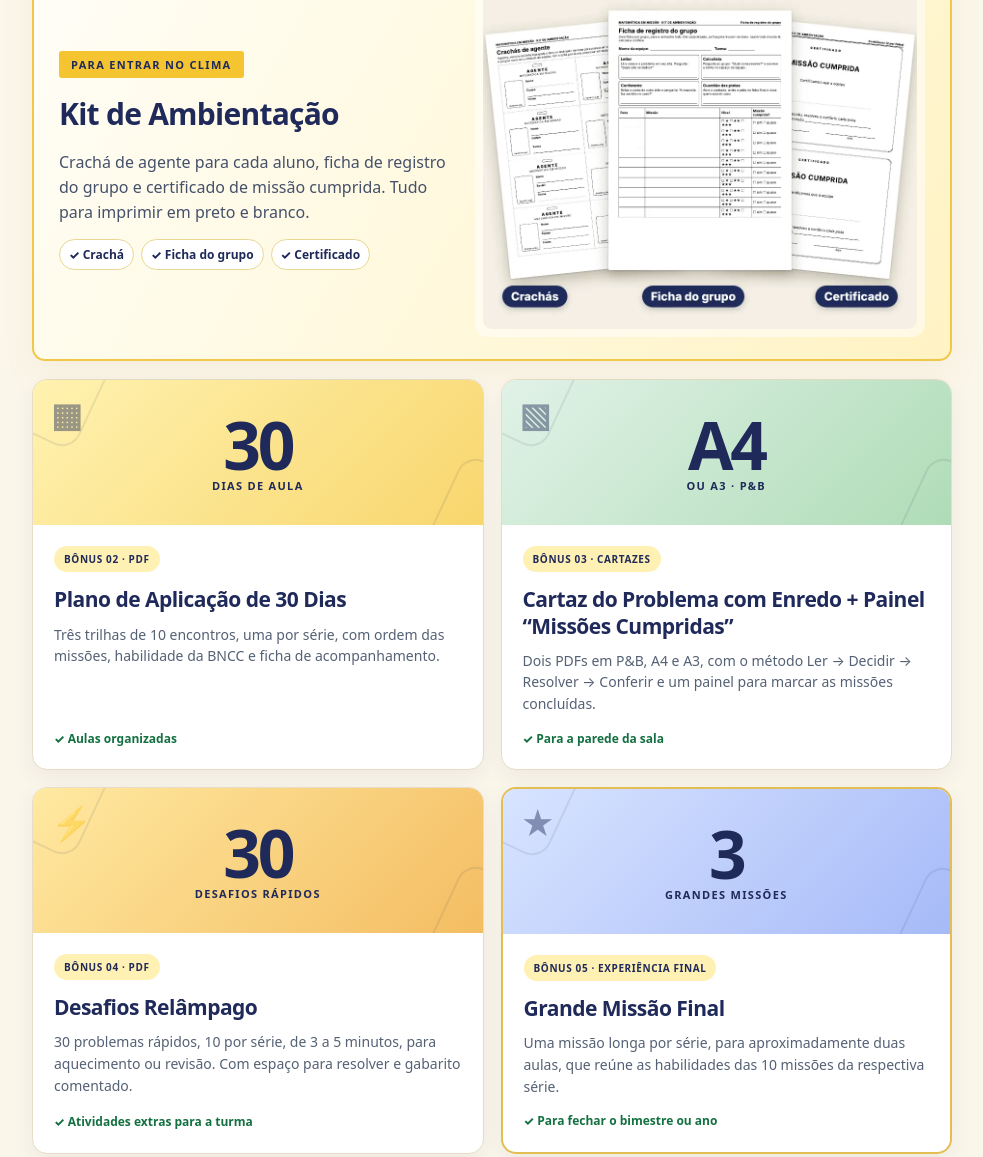
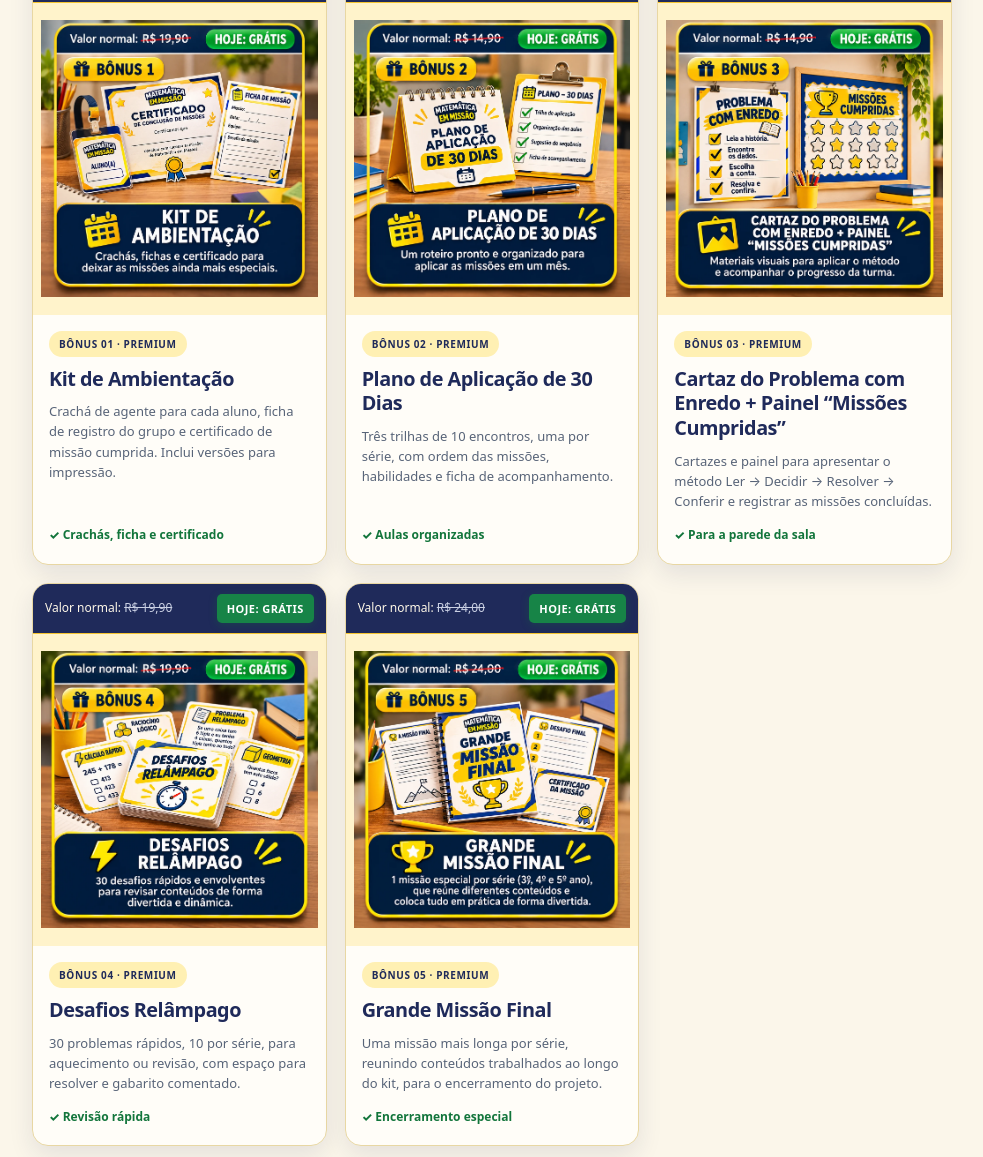
Before and after one commit to israelviitor/matematica-em-missao, a website: page index.html in a window 1280 px wide. Shown: the part 5613-6770 px from the top of the page, without its empty margins (148-1131 px from the left). Drawn offline with Linux system fonts and the light colour scheme.

Commit message:
Atualizar prévia dos cinco bônus com novos mockups originais WebP

```diff
--- a/index.html
+++ b/index.html
@@ -394,6 +394,27 @@ section.hero-editable.hero-conversion:after{background:linear-gradient(90deg,#06
 .teacher-voices .tv-preview-label{font-size:11px;color:#6b7280;text-align:center;margin:12px 18px 0}
 @media(max-width:630px){.teacher-voices{padding:55px 0 60px}.teacher-voices .tv-heading{margin-bottom:25px}.teacher-voices .tv-track{gap:12px;padding:5px 12px 15px}.teacher-voices .tv-card{width:min(72vw,270px);height:500px}}
 @media(prefers-reduced-motion:reduce){.teacher-voices .tv-viewport{scroll-behavior:auto}}
+
+/* Nova apresentação visual dos cinco bônus — branch de testes */
+.bonus-visual-grid{display:grid;grid-template-columns:repeat(3,minmax(0,1fr));gap:18px;margin:24px auto 8px;align-items:stretch}
+.bonus-visual-card{border:1.5px solid #e8d7a3;border-radius:16px;background:#fffdf8;overflow:hidden;box-shadow:0 9px 24px rgba(31,42,90,.1);display:flex;flex-direction:column;min-width:0;transition:transform .2s ease,box-shadow .2s ease}
+.bonus-visual-card:hover{transform:translateY(-3px);box-shadow:0 16px 30px rgba(31,42,90,.15)}
+.bonus-visual-media{padding:8px;background:#fff3cb}
+.bonus-visual-media img{display:block;width:100%;height:auto;aspect-ratio:1/1.07;object-fit:contain;object-position:center;border-radius:9px}
+.bonus-visual-copy{display:flex;flex:1;flex-direction:column;align-items:flex-start;padding:16px 16px 19px;gap:10px}
+.bonus-visual-copy .bonus-label{font-size:10px}
+.bonus-visual-copy h3{font-size:clamp(17px,1.55vw,20px);line-height:1.25;color:#1f2a5a;margin:0}
+.bonus-visual-copy p{font-size:13px;line-height:1.55;color:#586478;margin:0 0 4px}
+.bonus-visual-copy .bonus-pill{margin-top:auto;font-size:12px;color:#12753b}
+@media(max-width:800px){.bonus-visual-grid{grid-template-columns:repeat(2,minmax(0,1fr));gap:13px}.bonus-visual-copy{padding:14px}}
+@media(max-width:520px){.bonus-visual-grid{grid-template-columns:1fr;max-width:390px;gap:17px}.bonus-visual-media{padding:9px}.bonus-visual-media img{aspect-ratio:auto;max-height:470px}.bonus-visual-copy{padding:16px 17px 20px}.bonus-visual-copy h3{font-size:20px}.bonus-visual-copy p{font-size:14px}}
+@media(prefers-reduced-motion:reduce){.bonus-visual-card{transition:none}}
+
+/* Faixa de valor acima do mockup, como na referência */
+.bonus-visual-price{display:flex;justify-content:space-between;align-items:center;gap:8px;padding:10px 12px;background:#1f2a5a;color:#fff8e8;border-bottom:1px solid #f5c431;font-size:12px;line-height:1.2}
+.bonus-visual-price del{color:#cad0e3;text-decoration-thickness:1px}
+.bonus-visual-price strong{display:inline-block;background:#178447;color:#fff;border-radius:5px;font-weight:900;letter-spacing:.04em;font-size:11px;white-space:nowrap;padding:8px 10px;box-shadow:0 2px 8px #146b3955}
+@media(max-width:520px){.bonus-visual-price{font-size:12px;padding:11px 12px}.bonus-visual-price strong{font-size:11px;padding:8px 10px}}
 </style>
 </head>
 <body>
@@ -501,16 +522,28 @@ section.hero-editable.hero-conversion:after{background:linear-gradient(90deg,#06
     <p class="formato emailnote">Tudo em PDF. Você recebe o acesso no e-mail assim que o pagamento é aprovado e pode imprimir para as suas turmas sempre que precisar.</p>
     <div class="bonus-collection" aria-label="Cinco bônus exclusivos do plano Premium">
   <div class="bonus-collection-head"><span class="eyebrow">EXCLUSIVOS DO PREMIUM</span><h3>5 bônus para transformar missões em aulas completas</h3><p>Da preparação à revisão final, tudo organizado para usar com a turma.</p></div>
-  <div class="bonus bonus-premium"><span class="ribbon">BÔNUS 01</span>
-    <div class="bonus-copy"><span class="eyebrow">PARA ENTRAR NO CLIMA</span><h3>Kit de Ambientação</h3><p>Crachá de agente para cada aluno, ficha de registro do grupo e certificado de missão cumprida. Tudo para imprimir em preto e branco.</p><div class="bonus-tags"><span>✓ Crachá</span><span>✓ Ficha do grupo</span><span>✓ Certificado</span></div></div>
-    <div class="bonus-art"><img src="img/bonus.webp" width="900" height="700" alt="Crachás, ficha do grupo e certificado de missão cumprida" loading="lazy" decoding="async"></div>
-  </div>
-  <div class="bonus-new-grid">
-    <article class="bonus-new-card"><div class="bonus-new-illustration" aria-hidden="true"><span class="bonus-icon">▦</span><span class="bonus-illustration-number">30</span><small>DIAS DE AULA</small></div><div class="bonus-new-content"><span class="bonus-label">BÔNUS 02 · PDF</span><h3>Plano de Aplicação de 30 Dias</h3><p>Três trilhas de 10 encontros, uma por série, com ordem das missões, habilidade da BNCC e ficha de acompanhamento.</p><span class="bonus-pill">✓ Aulas organizadas</span></div></article>
-    <article class="bonus-new-card"><div class="bonus-new-illustration challenges" aria-hidden="true"><span class="bonus-icon">▧</span><span class="bonus-illustration-number">A4</span><small>OU A3 · P&amp;B</small></div><div class="bonus-new-content"><span class="bonus-label">BÔNUS 03 · CARTAZES</span><h3>Cartaz do Problema com Enredo + Painel “Missões Cumpridas”</h3><p>Dois PDFs em P&amp;B, A4 e A3, com o método Ler → Decidir → Resolver → Conferir e um painel para marcar as missões concluídas.</p><span class="bonus-pill">✓ Para a parede da sala</span></div></article>
-    <article class="bonus-new-card"><div class="bonus-new-illustration relampagos" aria-hidden="true"><span class="bonus-icon">⚡</span><span class="bonus-illustration-number">30</span><small>DESAFIOS RÁPIDOS</small></div><div class="bonus-new-content"><span class="bonus-label">BÔNUS 04 · PDF</span><h3>Desafios Relâmpago</h3><p>30 problemas rápidos, 10 por série, de 3 a 5 minutos, para aquecimento ou revisão. Com espaço para resolver e gabarito comentado.</p><span class="bonus-pill">✓ Atividades extras para a turma</span></div></article>
-    <article class="bonus-new-card bonus-final"><div class="bonus-new-illustration finais" aria-hidden="true"><span class="bonus-icon">★</span><span class="bonus-illustration-number">3</span><small>GRANDES MISSÕES</small></div><div class="bonus-new-content"><span class="bonus-label">BÔNUS 05 · EXPERIÊNCIA FINAL</span><h3>Grande Missão Final</h3><p>Uma missão longa por série, para aproximadamente duas aulas, que reúne as habilidades das 10 missões da respectiva série.</p><span class="bonus-pill">✓ Para fechar o bimestre ou ano</span></div></article>
-  </div>
+  <div class="bonus-visual-grid">
+<article class="bonus-visual-card"><div class="bonus-visual-price"><span>Valor normal: <del>R$ 19,90</del></span><strong>HOJE: GRÁTIS</strong></div>
+ <div class="bonus-visual-media"><img src="img/bonus-novo-01.webp" alt="Apresentação visual do Kit de Ambientação" loading="lazy" decoding="async"></div>
+ <div class="bonus-visual-copy"><span class="bonus-label">BÔNUS 01 · PREMIUM</span><h3>Kit de Ambientação</h3><p>Crachá de agente para cada aluno, ficha de registro do grupo e certificado de missão cumprida. Inclui versões para impressão.</p><span class="bonus-pill">✓ Crachás, ficha e certificado</span></div>
+ </article>
+<article class="bonus-visual-card"><div class="bonus-visual-price"><span>Valor normal: <del>R$ 14,90</del></span><strong>HOJE: GRÁTIS</strong></div>
+ <div class="bonus-visual-media"><img src="img/bonus-novo-02.webp" alt="Apresentação visual do Plano de Aplicação de 30 Dias" loading="lazy" decoding="async"></div>
+ <div class="bonus-visual-copy"><span class="bonus-label">BÔNUS 02 · PREMIUM</span><h3>Plano de Aplicação de 30 Dias</h3><p>Três trilhas de 10 encontros, uma por série, com ordem das missões, habilidades e ficha de acompanhamento.</p><span class="bonus-pill">✓ Aulas organizadas</span></div>
+ </article>
+<article class="bonus-visual-card"><div class="bonus-visual-price"><span>Valor normal: <del>R$ 14,90</del></span><strong>HOJE: GRÁTIS</strong></div>
+ <div class="bonus-visual-media"><img src="img/bonus-novo-03.webp" alt="Apresentação visual do Cartaz do Problema com Enredo + Painel “Missões Cumpridas”" loading="lazy" decoding="async"></div>
+ <div class="bonus-visual-copy"><span class="bonus-label">BÔNUS 03 · PREMIUM</span><h3>Cartaz do Problema com Enredo + Painel “Missões Cumpridas”</h3><p>Cartazes e painel para apresentar o método Ler → Decidir → Resolver → Conferir e registrar as missões concluídas.</p><span class="bonus-pill">✓ Para a parede da sala</span></div>
+ </article>
+<article class="bonus-visual-card"><div class="bonus-visual-price"><span>Valor normal: <del>R$ 19,90</del></span><strong>HOJE: GRÁTIS</strong></div>
+ <div class="bonus-visual-media"><img src="img/bonus-novo-04.webp" alt="Apresentação visual do Desafios Relâmpago" loading="lazy" decoding="async"></div>
+ <div class="bonus-visual-copy"><span class="bonus-label">BÔNUS 04 · PREMIUM</span><h3>Desafios Relâmpago</h3><p>30 problemas rápidos, 10 por série, para aquecimento ou revisão, com espaço para resolver e gabarito comentado.</p><span class="bonus-pill">✓ Revisão rápida</span></div>
+ </article>
+<article class="bonus-visual-card"><div class="bonus-visual-price"><span>Valor normal: <del>R$ 24,00</del></span><strong>HOJE: GRÁTIS</strong></div>
+ <div class="bonus-visual-media"><img src="img/bonus-novo-05.webp" alt="Apresentação visual do Grande Missão Final" loading="lazy" decoding="async"></div>
+ <div class="bonus-visual-copy"><span class="bonus-label">BÔNUS 05 · PREMIUM</span><h3>Grande Missão Final</h3><p>Uma missão mais longa por série, reunindo conteúdos trabalhados ao longo do kit, para o encerramento do projeto.</p><span class="bonus-pill">✓ Encerramento especial</span></div>
+ </article>
+</div>
   <p class="bonus-delivery-note">Bônus disponíveis somente no plano PREMIUM, em materiais digitais para impressão.</p>
 </div>
 <a class="btn checkout" href="#oferta">QUERO CONHECER O PREMIUM</a>
```
